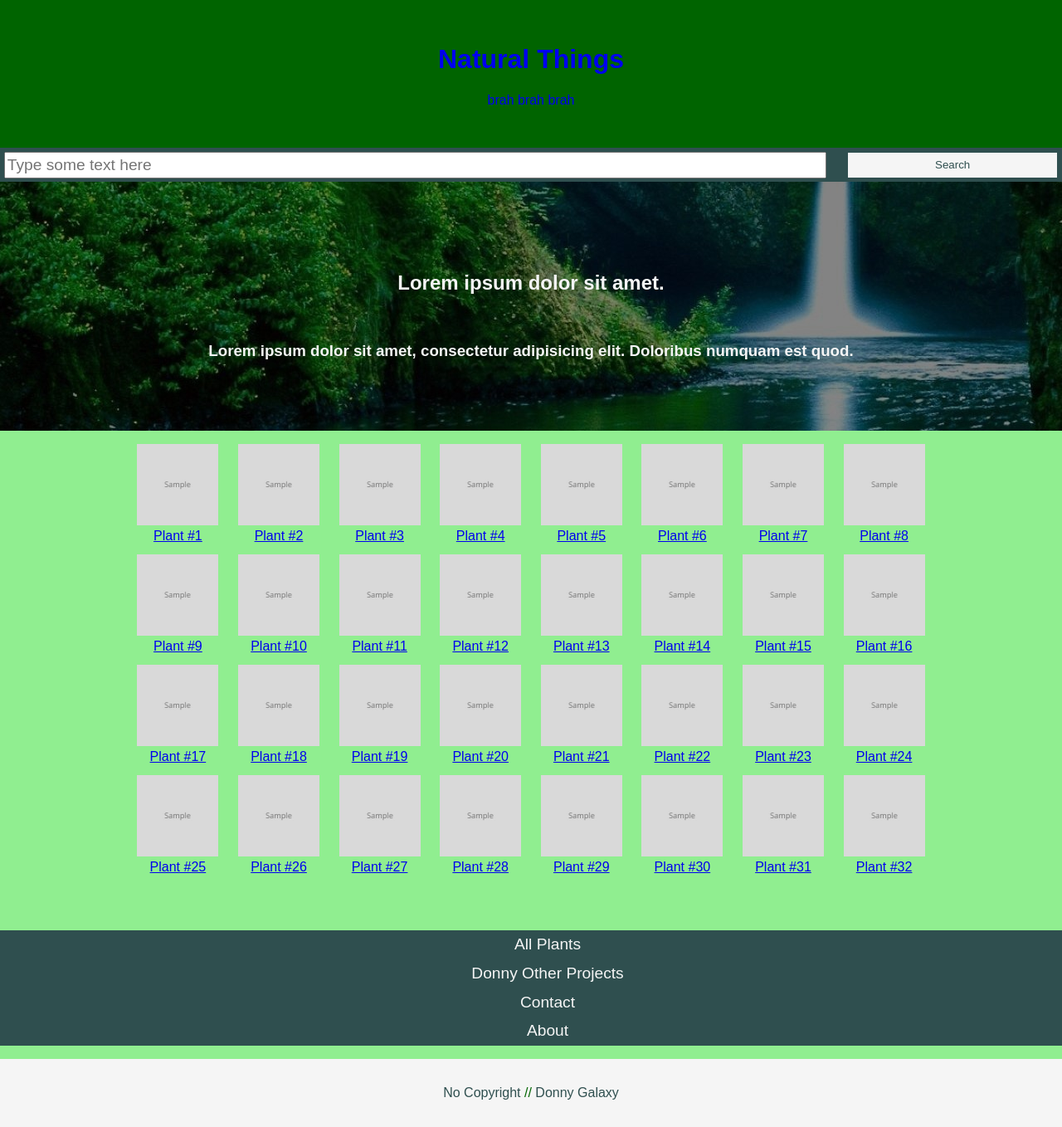
After one commit to donny444/mini-web, a PHP site: page /allplants.html in a window 1280 px wide. The commit adds this page. Shown: the whole page at 83% size. Run offline with PHP 8.4, Linux system fonts and the light colour scheme.

Commit message:
Add files via upload

```diff
--- /dev/null
+++ b/2023-07-06/allplants.html
@@ -0,0 +1,175 @@
+<!DOCTYPE html>
+<html lang="en">
+<head>
+    <meta charset="UTF-8">
+    <meta name="viewport" content="width=device-width, initial-scale=1.0">
+    <title>Document</title>
+    <link rel="stylesheet" href="style.css">
+</head>
+<body>
+    <div class="header">
+        <a href="index.html">
+            <div class="home">
+                <h1>Natural Things</h1>
+                <p>brah brah brah</p>
+            </div>
+        </a>
+    </div>
+    <div class="search">
+        <form action="#">
+            <input id="searchbar" type="text" name="search" placeholder="Type some text here" required>
+            <input id="searchbutton" type="submit" value="Search">
+        </form>
+    </div>
+    <div class="main">
+        <div class="main-text">
+            <h2>Lorem ipsum dolor sit amet.</h2>
+            <br>
+            <h3>Lorem ipsum dolor sit amet, consectetur adipisicing elit. Doloribus numquam est quod.</h3>
+        </div>
+    </div>
+    <div class="all-plants">
+        <div class="each-plant">
+            <img src="assets/sample.jpg" alt="Sample Image">
+            <a href="#">Plant #1</a>
+        </div>
+        <div class="each-plant">
+            <img src="assets/sample.jpg" alt="Sample Image">
+            <a href="#">Plant #2</a>
+        </div>
+        <div class="each-plant">
+            <img src="assets/sample.jpg" alt="Sample Image">
+            <a href="#">Plant #3</a>
+        </div>
+        <div class="each-plant">
+            <img src="assets/sample.jpg" alt="Sample Image">
+            <a href="#">Plant #4</a>
+        </div>
+        <div class="each-plant">
+            <img src="assets/sample.jpg" alt="Sample Image">
+            <a href="#">Plant #5</a>
+        </div>
+        <div class="each-plant">
+            <img src="assets/sample.jpg" alt="Sample Image">
+            <a href="#">Plant #6</a>
+        </div>
+        <div class="each-plant">
+            <img src="assets/sample.jpg" alt="Sample Image">
+            <a href="#">Plant #7</a>
+        </div>
+        <div class="each-plant">
+            <img src="assets/sample.jpg" alt="Sample Image">
+            <a href="#">Plant #8</a>
+        </div>
+        <div class="each-plant">
+            <img src="assets/sample.jpg" alt="Sample Image">
+            <a href="#">Plant #9</a>
+        </div>
+        <div class="each-plant">
+            <img src="assets/sample.jpg" alt="Sample Image">
+            <a href="#">Plant #10</a>
+        </div>
+        <div class="each-plant">
+            <img src="assets/sample.jpg" alt="Sample Image">
+            <a href="#">Plant #11</a>
+        </div>
+        <div class="each-plant">
+            <img src="assets/sample.jpg" alt="Sample Image">
+            <a href="#">Plant #12</a>
+        </div>
+        <div class="each-plant">
+            <img src="assets/sample.jpg" alt="Sample Image">
+            <a href="#">Plant #13</a>
+        </div>
+        <div class="each-plant">
+            <img src="assets/sample.jpg" alt="Sample Image">
+            <a href="#">Plant #14</a>
+        </div>
+        <div class="each-plant">
+            <img src="assets/sample.jpg" alt="Sample Image">
+            <a href="#">Plant #15</a>
+        </div>
+        <div class="each-plant">
+            <img src="assets/sample.jpg" alt="Sample Image">
+            <a href="#">Plant #16</a>
+        </div>
+        <div class="each-plant">
+            <img src="assets/sample.jpg" alt="Sample Image">
+            <a href="#">Plant #17</a>
+        </div>
+        <div class="each-plant">
+            <img src="assets/sample.jpg" alt="Sample Image">
+            <a href="#">Plant #18</a>
+        </div>
+        <div class="each-plant">
+            <img src="assets/sample.jpg" alt="Sample Image">
+            <a href="#">Plant #19</a>
+        </div>
+        <div class="each-plant">
+            <img src="assets/sample.jpg" alt="Sample Image">
+            <a href="#">Plant #20</a>
+        </div>
+        <div class="each-plant">
+            <img src="assets/sample.jpg" alt="Sample Image">
+            <a href="#">Plant #21</a>
+        </div>
+        <div class="each-plant">
+            <img src="assets/sample.jpg" alt="Sample Image">
+            <a href="#">Plant #22</a>
+        </div>
+        <div class="each-plant">
+            <img src="assets/sample.jpg" alt="Sample Image">
+            <a href="#">Plant #23</a>
+        </div>
+        <div class="each-plant">
+            <img src="assets/sample.jpg" alt="Sample Image">
+            <a href="#">Plant #24</a>
+        </div>
+        <div class="each-plant">
+            <img src="assets/sample.jpg" alt="Sample Image">
+            <a href="#">Plant #25</a>
+        </div>
+        <div class="each-plant">
+            <img src="assets/sample.jpg" alt="Sample Image">
+            <a href="#">Plant #26</a>
+        </div>
+        <div class="each-plant">
+            <img src="assets/sample.jpg" alt="Sample Image">
+            <a href="#">Plant #27</a>
+        </div>
+        <div class="each-plant">
+            <img src="assets/sample.jpg" alt="Sample Image">
+            <a href="#">Plant #28</a>
+        </div>
+        <div class="each-plant">
+            <img src="assets/sample.jpg" alt="Sample Image">
+            <a href="#">Plant #29</a>
+        </div>
+        <div class="each-plant">
+            <img src="assets/sample.jpg" alt="Sample Image">
+            <a href="#">Plant #30</a>
+        </div>
+        <div class="each-plant">
+            <img src="assets/sample.jpg" alt="Sample Image">
+            <a href="#">Plant #31</a>
+        </div>
+        <div class="each-plant">
+            <img src="assets/sample.jpg" alt="Sample Image">
+            <a href="#">Plant #32</a>
+        </div>
+    </div>
+    <div class="navbar">
+        <nav>
+            <ul>
+                <li><a href="allplants.html">All Plants</a></li>
+                <li><a href="#">Donny Other Projects</a></li>
+                <li><a href="contact.html">Contact</a></li>
+                <li><a href="#">About</a></li>
+            </ul>
+        </nav>
+    </div>
+    <div class="footer">
+        <p>No Copyright <span>//</span> Donny Galaxy</p>
+    </div>
+</body>
+</html>
--- a/2023-07-06/style.css
+++ b/2023-07-06/style.css
@@ -1,9 +1,11 @@
 * {
-    margin: 0;
+    box-sizing: border-box;
+    font-family: sans-serif;
 }
 
 body {
-    font-family: sans-serif;
+    margin: 0;
+    background-color: lightgreen;
 }
 
 .header {
@@ -11,6 +13,10 @@ body {
     color: lightgreen;
     background-color: darkgreen;
     padding: 2em 0em;
+}
+
+.home {
+    display: inline-block;
 }
 
 .search {
@@ -78,8 +84,8 @@ body {
 }
 
 .other-each img {
+    max-width: 500px;
     width: 60%;
-    min-width: 120px;
 }
 
 .other-each ul {
@@ -122,8 +128,34 @@ body {
     color: darkgreen;
 }
 
-@media only screen and (min-width: 720px) {
+.all-plants {
+    width: 80%;
+    max-width: 960px;
+    margin: 0 auto;
+    margin-top: 1em;
+    text-align: center;
+    display: grid;
+    grid-template-columns: auto auto auto auto auto auto auto auto;
+    grid-template-rows: auto auto auto auto auto auto auto auto;
+    grid-gap: 0.8em;
+    justify-content: center;
+    align-content: space-evenly;
+}
+
+.each-plant img {
+    width: 90%;
+}
+
+.form {
+    display: inline-block;
+    margin: 0 auto;
+}
+
+@media only screen and (max-width: 960px) {
     /*For tablets*/
+    .main {
+        background: whitesmoke url(assets/main.jpg) center;
+    }
     .search form {
         text-align: center;
     }
@@ -137,4 +169,20 @@ body {
         width: 13rem;
         height: 18rem;
     }
+
+    .all-plants {
+        width: 90%;
+        max-width: 960px;
+        margin: 0 auto;
+        margin-top: 1em;
+        text-align: center;
+        display: grid;
+        grid-template-columns: auto auto auto auto;
+        grid-template-rows: auto auto auto auto;
+        grid-gap: 0.8em;
+        justify-content: center;
+        align-content: space-evenly;
+    }
+
+
 }
```
Also changed, not shown: 2023-07-06/contact.html (added, +44 -0 lines), 2023-07-06/index.html (+15 -8 lines), 2023-07-06/assets/sample.jpg (added).
